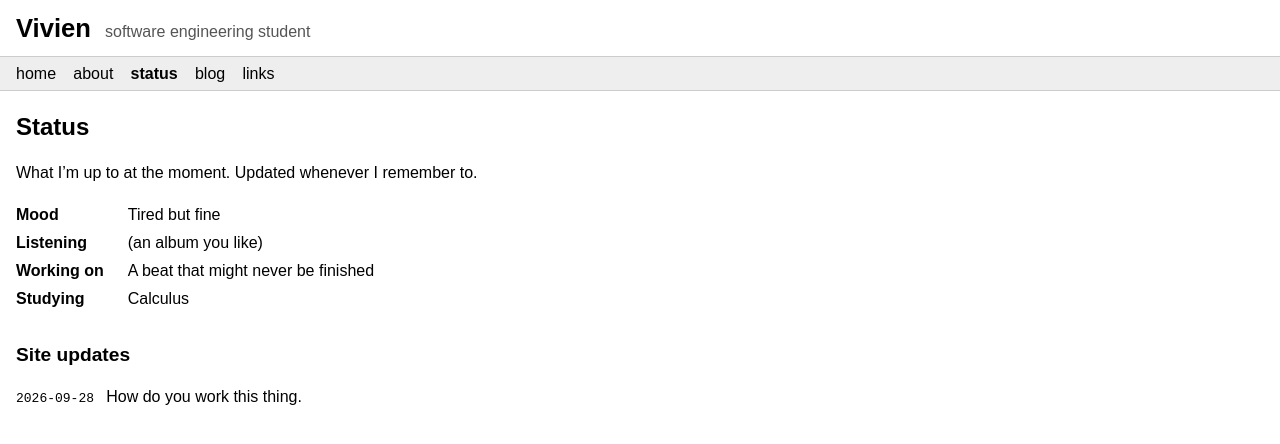
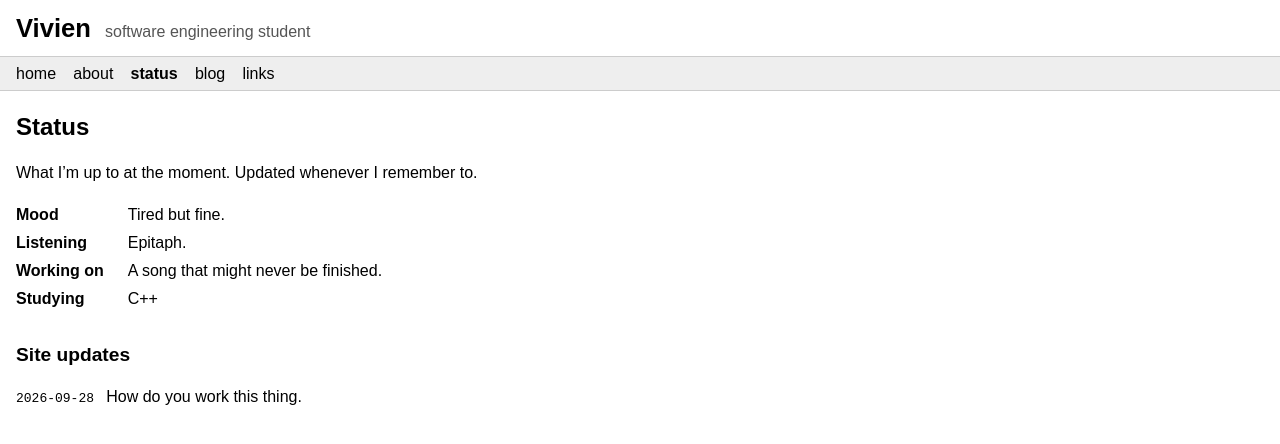
Before and after one commit to meowzerskittycat/meowzerskittycat.github.io, a Jekyll site: the page built from status.md, in a window 1280 px wide. Shown: the top 444 px of the page. Built offline with Jekyll 4.4.1, drawn with Linux system fonts in a browser that asks for light colours.

Commit message:
Update status information in _config.yml

```diff
--- a/_config.yml
+++ b/_config.yml
@@ -18,10 +18,10 @@ baseurl: ""
 # Status page. Change whenever you like.
 # You can rename, add or remove lines; the part before the colon is the label.
 status:
-  mood: "Tired but fine"
-  listening: "(an album you like)"
-  working_on: "A beat that might never be finished"
-  studying: "Calculus"
+  mood: "Tired but fine."
+  listening: "Epitaph."
+  working_on: "A song that might never be finished."
+  studying: "C++"
 
 # Links shown on the right of the menu bar. Empty for now.
 # Add real links only, like this:
```
